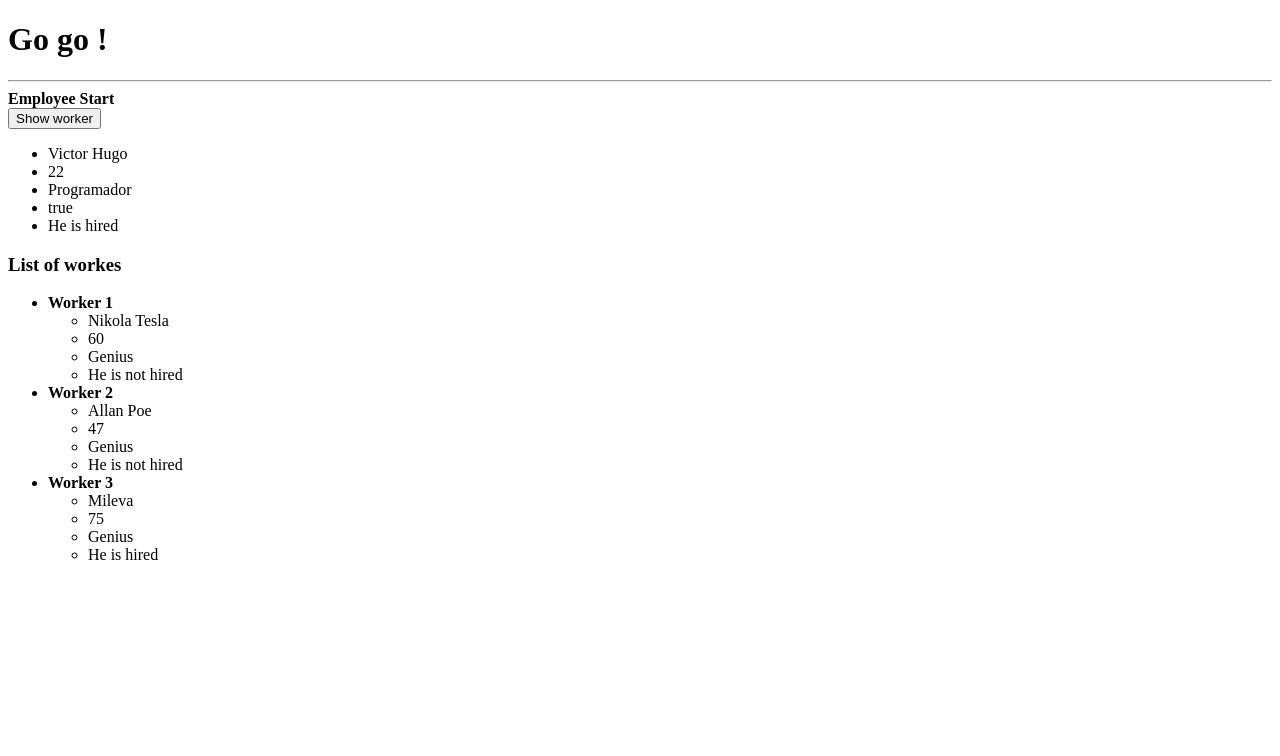
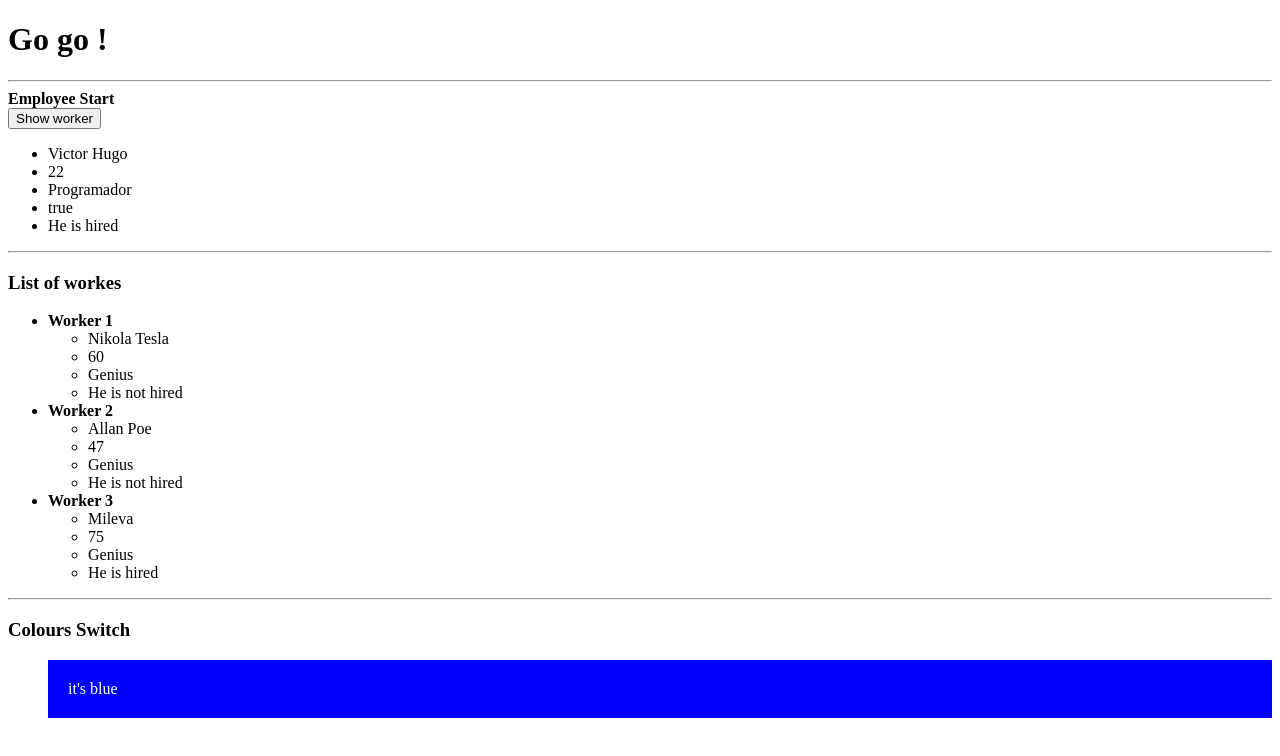
Before and after one commit to vpino/p2-expenses, an Angular app in the folder expenses/: page / in a window 1280 px wide. Shown: the top 756 px of the page. Built offline with nearby package versions, Linux system fonts and the light colour scheme.

Commit message:
feat(expenses): Add test with ngSwitch and ngStyle

```diff
--- a/expenses/src/app/employee/employee.component.html
+++ b/expenses/src/app/employee/employee.component.html
@@ -30,6 +30,8 @@
 
 </div>
 
+<hr/>
+
 <h3> List of workes </h3>
 
 <ul>
@@ -44,3 +46,39 @@
 		</ul>
 	</li>
 </ul>
+
+<hr/>
+
+
+
+<h3> Colours Switch </h3>
+
+<ul [ngSwitch]="colour">
+	<li *ngSwitchCase="'red'"
+		[ngStyle]="{
+			'background': colour,
+			'color': 'white',
+			'padding': '20px'
+		}">
+			it's red
+	</li>
+
+	<li *ngSwitchCase="'green'"
+		[ngStyle]="{
+			'background': colour,
+			'color': 'white',
+			'padding': '20px'
+		}">
+			it's green
+	</li>
+
+	<li *ngSwitchCase="'blue'"
+		[ngStyle]="{
+			'background': colour,
+			'color': 'white',
+			'padding': '20px'
+		}">
+			it's blue
+	</li>
+
+</ul>
--- a/expenses/src/app/employee/employee.component.ts
+++ b/expenses/src/app/employee/employee.component.ts
@@ -11,8 +11,10 @@ export class EmployeeComponent{
 	public employee:Employee;
 	public employees:Array<Employee>;
 	public work_external:boolean;
+	public colour:string;
 
 	constructor(){
+
 		this.employee = new Employee(
 			'Victor Hugo',
 			22,
@@ -26,6 +28,7 @@ export class EmployeeComponent{
 		];
 
 		this.work_external = false;
+		this.colour = 'blue';
 	}
 
 	ngOnInit(){
```
